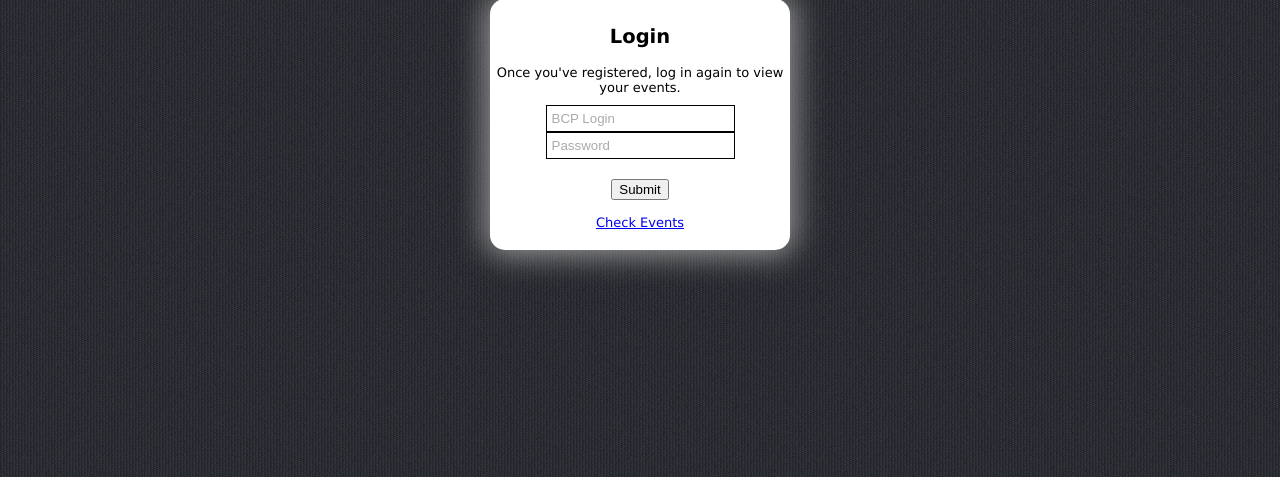
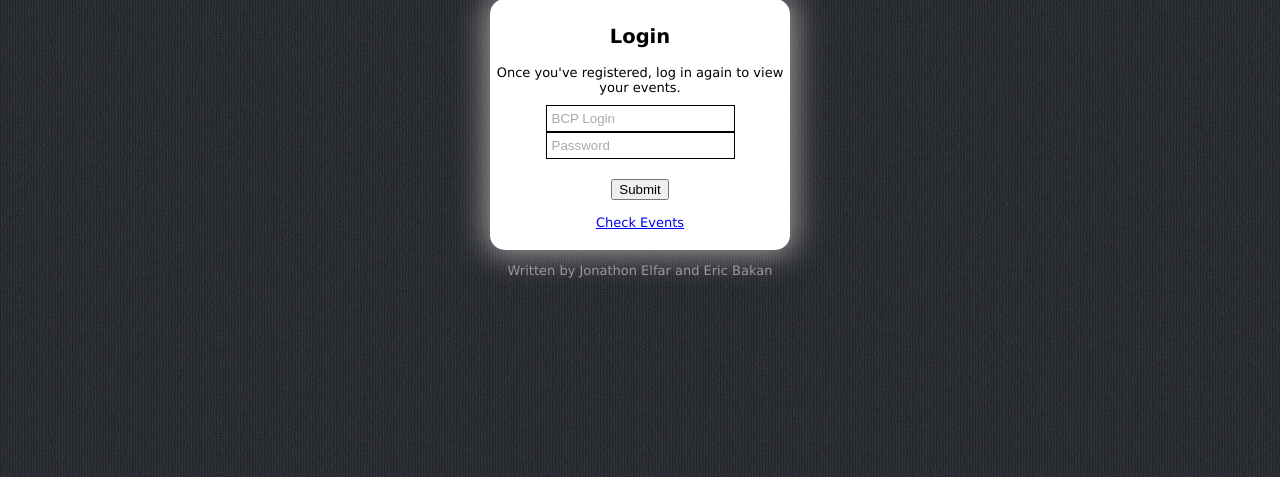
Before and after one commit to ebakan/Denali, a PHP site: page / in a window 1280 px wide. Shown: the part 284-761 px from the top of the page. Run offline with PHP 8.4, Linux system fonts and the light colour scheme; a stand-in replaces the project's code that opens the database connection; some libraries are stand-ins or nearby versions.

Commit message:
Added credits

```diff
--- a/index.php
+++ b/index.php
@@ -88,5 +88,6 @@ if(isset($_GET['error']))
 <br />
 <a id="spacer" href="checkEvents.php">Check Events</a>
 </form>
+<p id="writtenby">Written by Jonathon Elfar and Eric Bakan</p>
 </body>
 </html>
--- a/login.php
+++ b/login.php
@@ -67,7 +67,6 @@ if(isset($_GET['success']))
         echo "You successfully registered.";
 if(isset($_GET['error']))
     switch($_GET['error']){
-
     case 0:
         echo "Please e-enter your email address and password.";
         break;
@@ -88,5 +87,6 @@ if(isset($_GET['error']))
 <br />
 <a id="spacer" href="checkEvents.php">Current Registrations</a>
 </form>
+<p id="writtenby">Written by Jonathon Elfar and Eric Bakan</p>
 </body>
 </html>
--- a/style.css
+++ b/style.css
@@ -208,3 +208,6 @@ input.blur {
     margin-left: auto;
     margin-right: auto;
 }
+#writtenby {
+    color: #999;
+}
```
